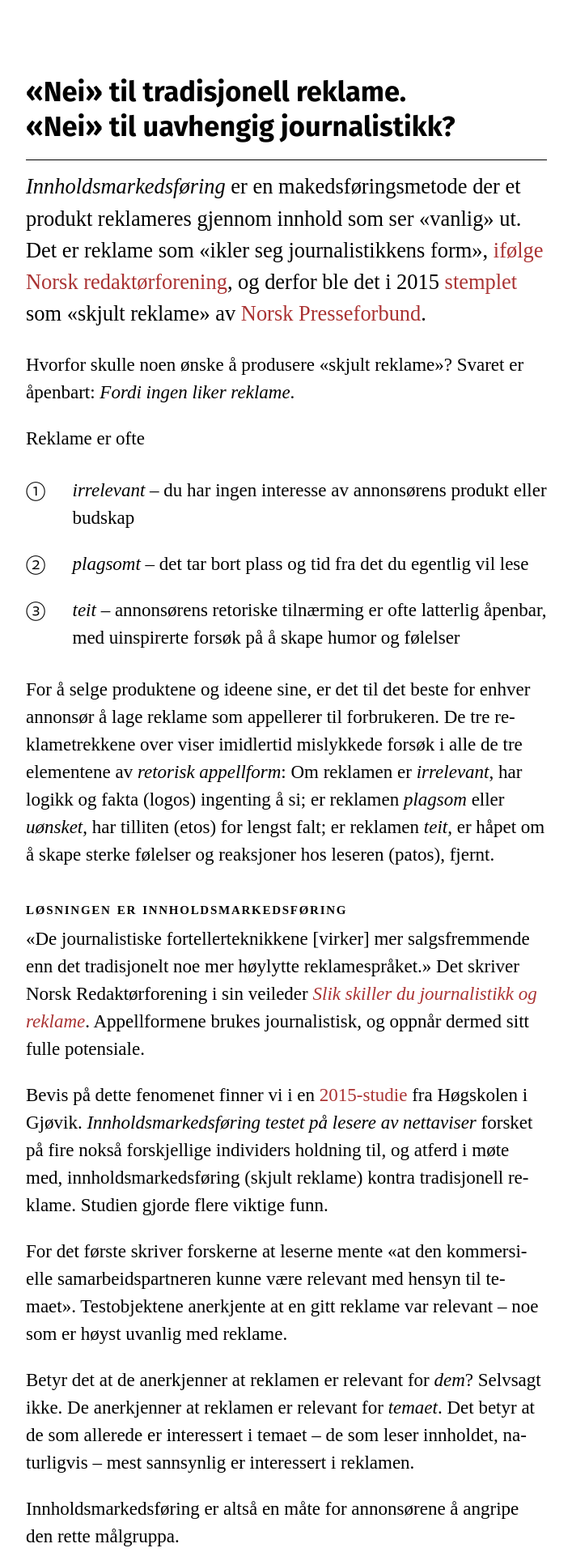
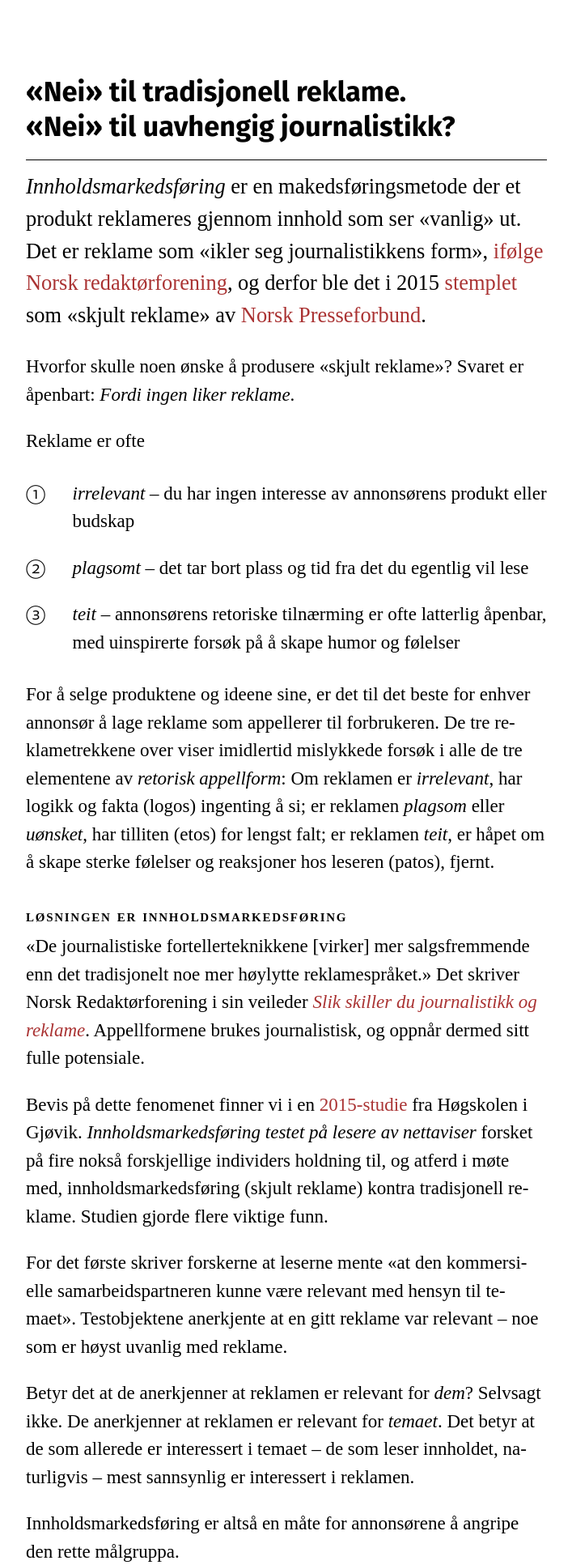
Before and after one commit to kolstadmagnus/blog, a PHP site: page /innholdsmarkedsforing.html in a window 1280 px wide. Shown: the top 1933 px of the page at 81% size, without its empty margins (286-993 px from the left). Run offline with PHP 8.4, Linux system fonts and the light colour scheme; some web fonts are replaced.

Commit message:
line height

```diff
--- a/styles.css
+++ b/styles.css
@@ -103,7 +103,7 @@ TYPOGRAPHY
 p,
 li {
   font-size: 1rem;
-  line-height: 1.48;
+  line-height: 1.5;
   margin-bottom: 1em;
   font-family: source-serif-pro;
 }
```
